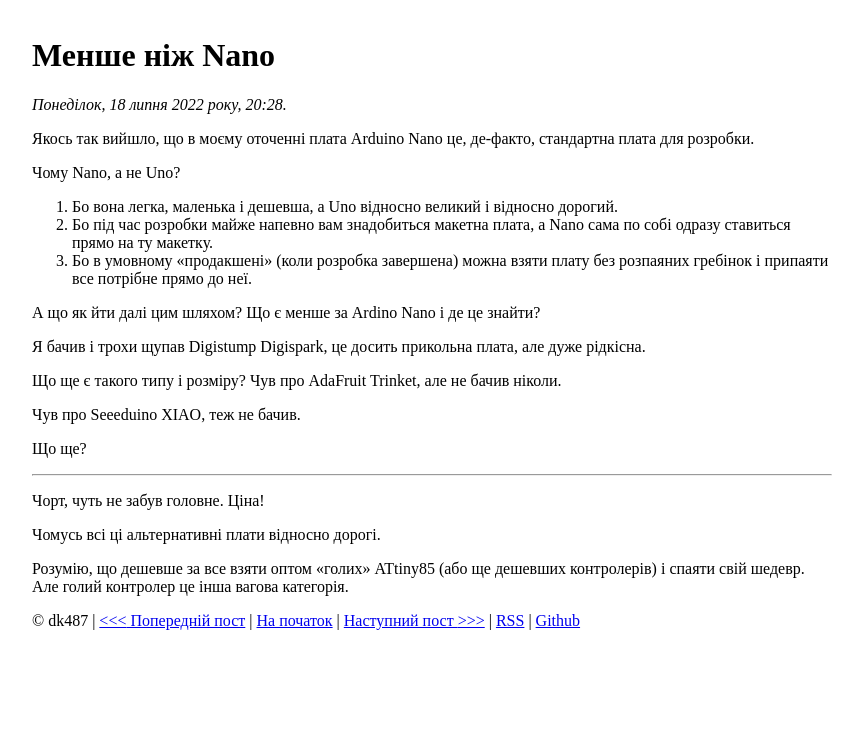
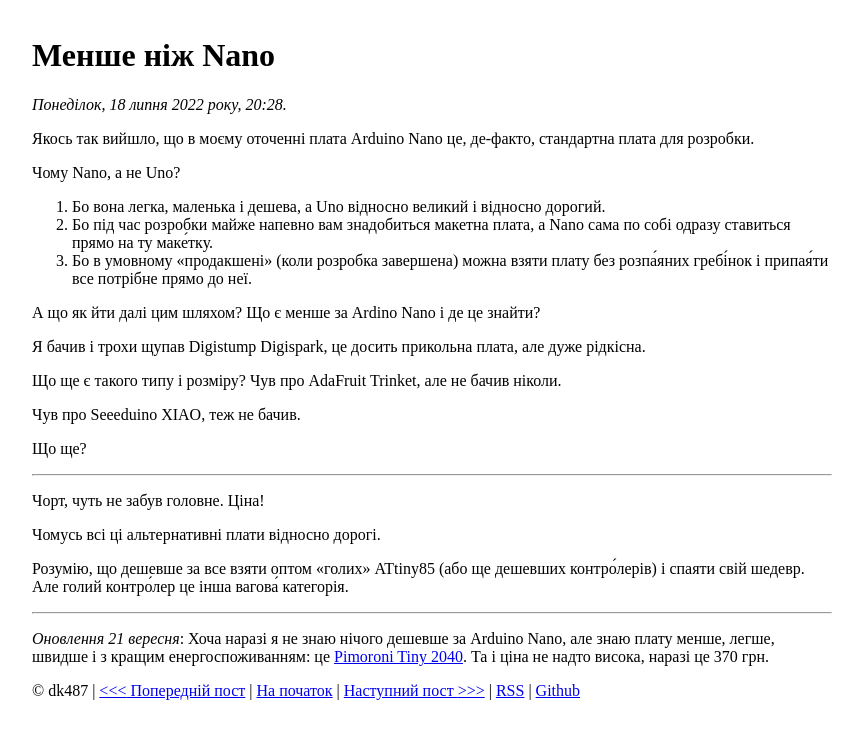
Before and after one commit to dk487/test.de.co.ua, a Jekyll site: the page built from _posts/2022/2022-07-18-menshe-nizh-nano.md, in a window 1280 px wide. Shown: the top 739 px of the page, without its empty margins (208-1071 px from the left). Built offline with Jekyll 4.4.1, drawn with Linux system fonts in a browser that asks for light colours.

Commit message:
Post update

```diff
--- a/_posts/2022/2022-07-18-menshe-nizh-nano.md
+++ b/_posts/2022/2022-07-18-menshe-nizh-nano.md
@@ -7,9 +7,9 @@
 
 Чому Nano, а не Uno?
 
-1. Бо вона легка, маленька і дешевша, а Uno відносно великий і відносно дорогий.
-2. Бо під час розробки майже напевно вам знадобиться макетна плата, а Nano сама по собі одразу ставиться прямо на ту макетку.
-3. Бо в умовному «продакшені» (коли розробка завершена) можна взяти плату без розпаяних гребінок і припаяти все потрібне прямо до неї.
+1. Бо вона легка, маленька і дешева, а Uno відносно великий і відносно дорогий.
+2. Бо під час розробки майже напевно вам знадобиться макетна плата, а Nano сама по собі одразу ставиться прямо на ту маке́тку.
+3. Бо в умовному «продакшені» (коли розробка завершена) можна взяти плату без розпа́яних гребі́нок і припая́ти все потрібне прямо до неї.
 
 А що як йти далі цим шляхом? Що є менше за Ardino Nano і де це знайти?
 
@@ -27,4 +27,10 @@
 
 Чомусь всі ці альтернативні плати відносно дорогі.
 
-Розумію, що дешевше за все взяти оптом «голих» ATtiny85 (або ще дешевших контролерів) і спаяти свій шедевр. Але голий контролер це інша вагова категорія.
+Розумію, що дешевше за все взяти оптом «голих» ATtiny85 (або ще дешевших контро́лерів) і спаяти свій шедевр. Але голий контро́лер це інша вагова́ категорія.
+
+* * *
+
+_Оновлення 21 вересня_: Хоча наразі я не знаю нічого дешевше за Arduino Nano, але знаю плату менше, легше, швидше і з кращим енергоспоживанням: це [Pimoroni Tiny 2040][1]. Та і ціна не надто висока, наразі це 370 грн.
+
+[1]: https://shop.pimoroni.com/products/tiny-2040
```
